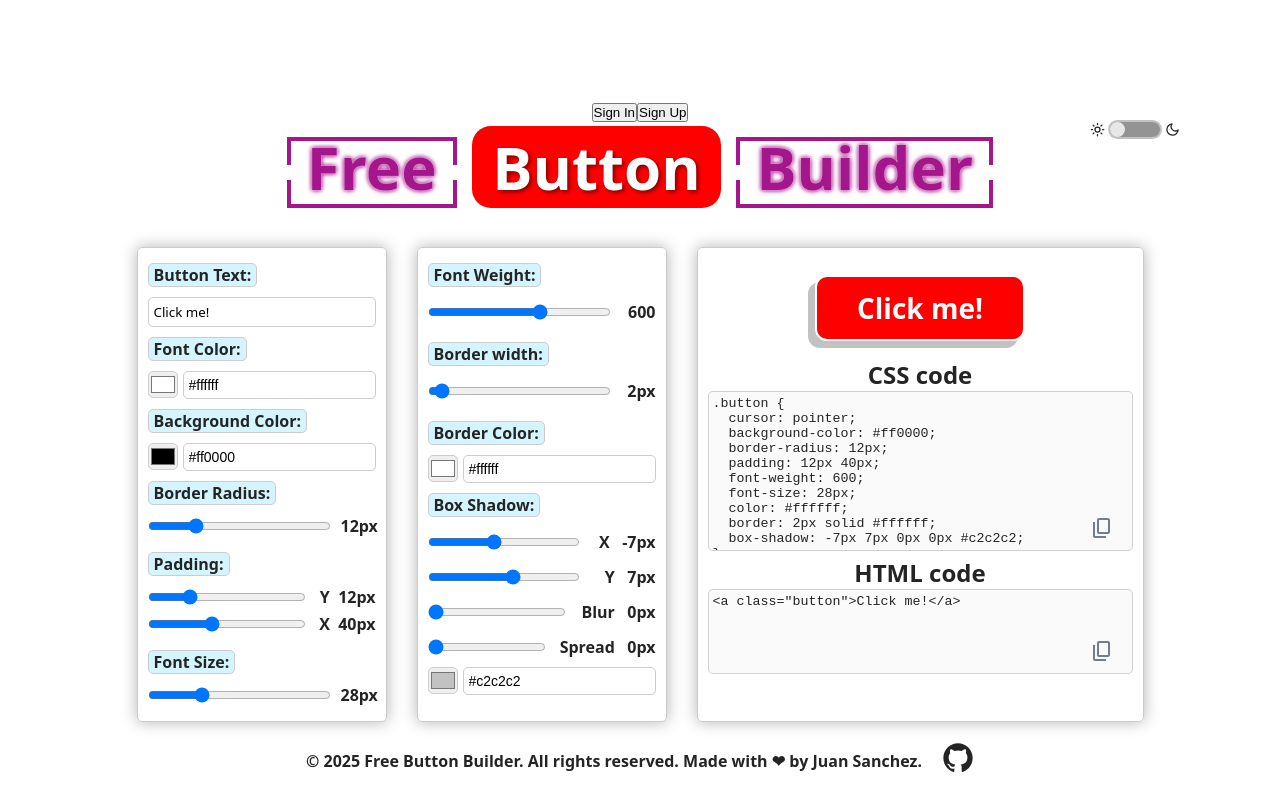
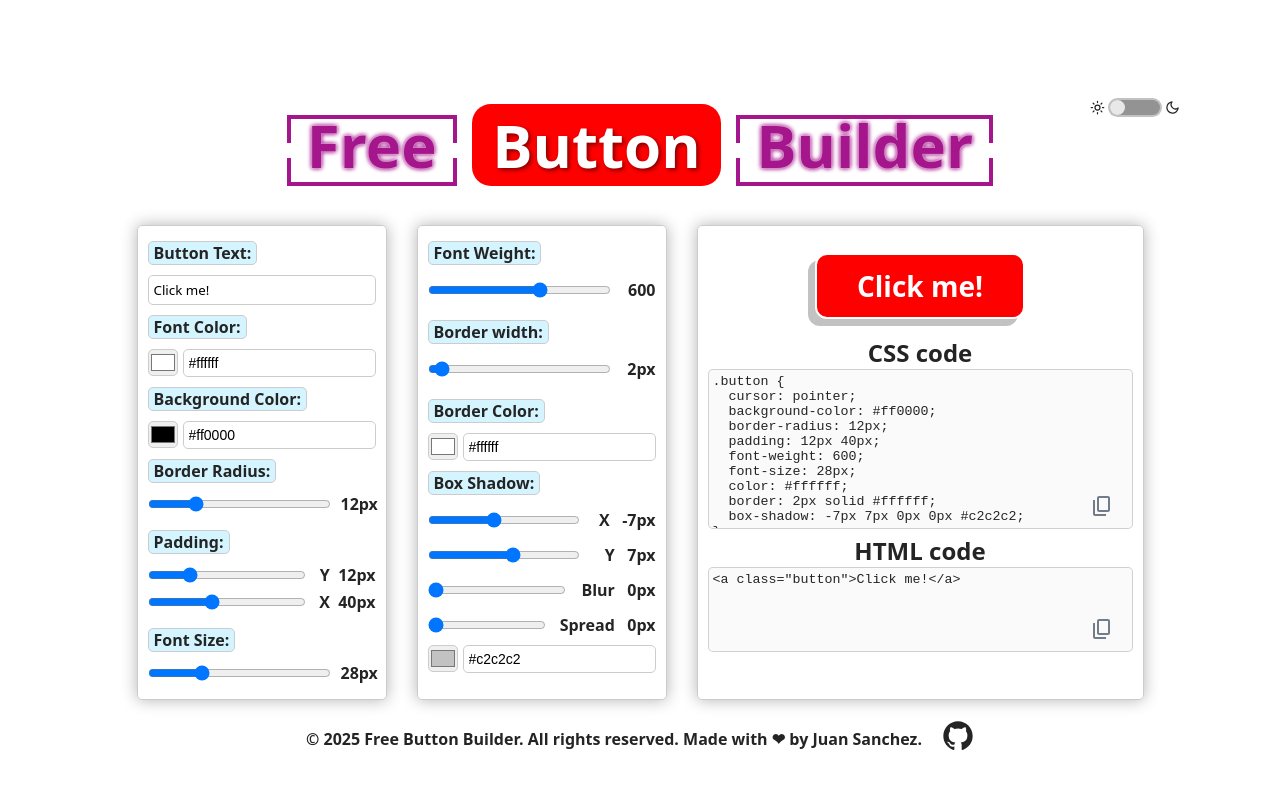
Before and after one commit to J-C-S-V/button-builder, a React (Vite) app: page / in a window 1280 px wide. Shown: the top 810 px of the page. Built offline with nearby package versions, Linux system fonts and the light colour scheme; no server answers.

Commit message:
Remove profile component

```diff
--- a/src/App.tsx
+++ b/src/App.tsx
@@ -4,14 +4,14 @@ import { WorkBench } from "./components/WorkBench";
 import { Footer } from "./components/Footer";
 import { MoonIcon, SunIcon } from "../public/assets/svg/Icons";
 import "./App.css";
-import { Profile } from "./components/Profile";
+// import { Profile } from "./components/Profile";
 
 function App() {
   const { theme, handleClickTheme } = useContext(ThemeContext);
 
   return (
     <main data-theme={theme} className="app">
-      <Profile />
+      {/* <Profile /> */}
       <ul className="theme-button">
         <li className="theme-button__moon">
           <SunIcon />
```
